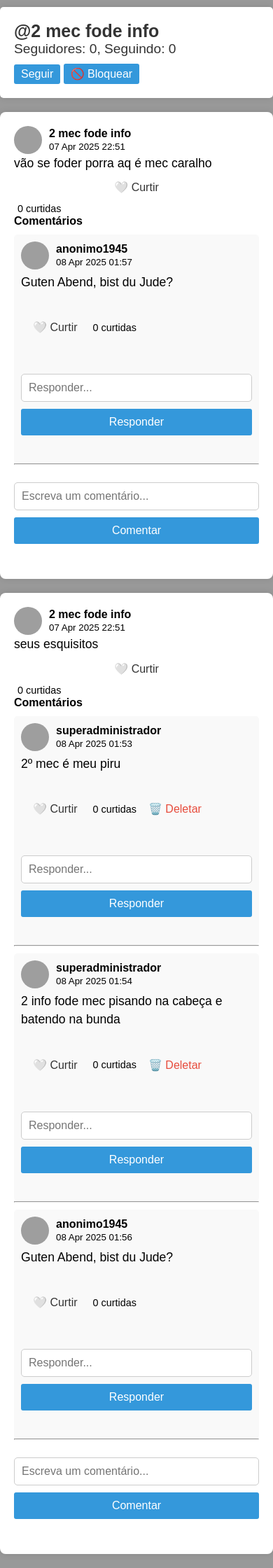
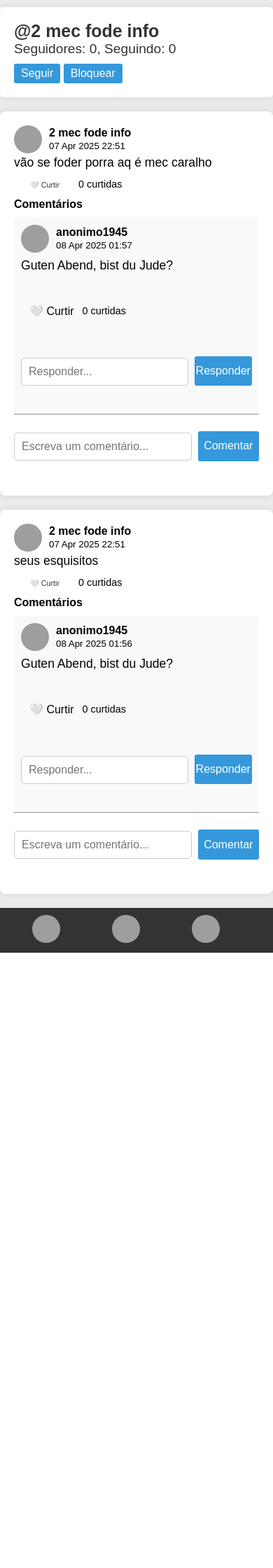
Before and after one commit to eovieira/IFSP-ARQ_-_Social_Network, a Flask app: a page that uses socialnetwork/templates/utils/perfil.html in a window 390 px wide. Shown: the part 185-2425 px from the top of the page at 70% size. After the commit the page ends 1546 px from the top, so only its background shows below. Run offline with Flask 3, Linux system fonts and the light colour scheme; a user stored in the database is signed in; tables that the repository leaves empty hold one stand-in row (values such as "Sample post"); grey boxes are pictures that could not be loaded.

Commit message:
Até então, tudo está funcionando!

```diff
--- a/socialnetwork/main.py
+++ b/socialnetwork/main.py
@@ -6,6 +6,9 @@ from db import db
 import hashlib
 import sqlite3
 from datetime import datetime
+from pytz import timezone
+
+brasilia = timezone('America/Sao_Paulo')
 
 app = Flask(__name__)
 app.secret_key = 'b1b39f3b13f4d82f957ee82b2aff10ae7d5903aa1ab6baa6c77664f667dde823'
@@ -27,14 +30,17 @@ def user_loader(id):
 def home():
     if current_user.is_authenticated:
         seguindo_ids = [rel.id_seguido for rel in current_user.seguindo]
+        bloqueado_ids = [rel.id_bloqueado for rel in current_user.bloqueados]
+        bloqueou_voce_ids = [rel.id_bloqueador for rel in current_user.bloqueado_por]
 
-        # Corrigido: passando o when como argumento posicional
         prioridade_case = case(
             (Publicacao.id_usuario.in_(seguindo_ids), 0),
             else_=1
         )
 
         publicacoes = Publicacao.query \
+            .filter(~Publicacao.id_usuario.in_(bloqueado_ids)) \
+            .filter(~Publicacao.id_usuario.in_(bloqueou_voce_ids)) \
             .order_by(prioridade_case, desc(Publicacao.data_criacao)) \
             .all()
     else:
@@ -201,8 +207,37 @@ def perfil(username):
     seguindo = user.seguindo.all()
     seguidores = user.seguidores.all()
 
-    current_user_blocked = current_user in user.bloqueados.all()  # Fui bloqueado
-    current_user_is_blocking = user in current_user.bloqueados.all()  # Eu bloqueei
+    # Lista de usuários bloqueados por quem está sendo visitado
+    bloqueados_por_user = {u.id for u in user.bloqueados.all()}
+    # Lista de usuários que o usuário atual bloqueou
+    bloqueados_por_current = {u.id for u in current_user.bloqueados.all()}
+
+    current_user_blocked = current_user.id in bloqueados_por_user
+    current_user_is_blocking = user.id in bloqueados_por_current
+
+    publicacoes = []
+
+    if not current_user_blocked:
+        for pub in user.publicacoes:
+            # Oculta publicações se o autor bloqueou o usuário atual
+            if pub.usuario.id in bloqueados_por_current:
+                continue
+
+            # Cria cópias filtradas dos comentários e respostas
+            comentarios_filtrados = []
+            for comentario in pub.comentarios:
+                if comentario.usuario.id in bloqueados_por_current:
+                    continue
+
+                respostas_filtradas = [
+                    r for r in comentario.respostas
+                    if r.usuario.id not in bloqueados_por_current
+                ]
+                comentario.respostas = respostas_filtradas
+                comentarios_filtrados.append(comentario)
+
+            pub.comentarios = comentarios_filtrados
+            publicacoes.append(pub)
 
     return render_template(
         'utils/perfil.html',
@@ -212,8 +247,10 @@ def perfil(username):
         quantia_seguidores=user.quantia_seguidores,
         quantia_seguindo=user.quantia_seguindo,
         current_user_blocked=current_user_blocked,
-        current_user_is_blocking=current_user_is_blocking
+        current_user_is_blocking=current_user_is_blocking,
+        publicacoes=publicacoes
     )
+
 
 @app.route('/seguir/<int:id_usuario>', methods=['POST'])
 @login_required
@@ -244,7 +281,8 @@ def seguir_usuario(id_usuario):
 def adicionar_publicacao():
     texto = request.form['texto']
     if texto:
-        publicacao = Publicacao(texto=texto, usuario_id=current_user.id, data_criacao=datetime.utcnow())
+        data_brasilia = datetime.now(brasilia)
+        publicacao = Publicacao(texto=texto, usuario_id=current_user.id, data_criacao=data_brasilia)
         db.session.add(publicacao)
         db.session.commit()
     return redirect(request.referrer or url_for('home'))
--- a/socialnetwork/static/base.css
+++ b/socialnetwork/static/base.css
@@ -8,7 +8,7 @@ body {
     font-family: Arial, sans-serif;
     margin: 0;
     padding: 0;
-    background-color: rgb(153, 153, 153);
+    background-color: rgb(235, 235, 235);
 }
 
 .container {
--- a/socialnetwork/static/footer.css
+++ b/socialnetwork/static/footer.css
@@ -1,3 +1,14 @@
+html, body {
+    height: 100%;
+    margin: 0;
+    display: flex;
+    flex-direction: column;
+}
+
+main {
+    flex: 1;
+}
+
 footer {
     background-color: #333;
     color: white;
--- a/socialnetwork/static/form.css
+++ b/socialnetwork/static/form.css
@@ -21,13 +21,20 @@ form a:hover {
 }
 
 .options {
-    text-align: center;
     margin-top: 20px;
+    display: flex;
+    align-items: center;
+    justify-content: center;
+
+}
+
+.options form {
+    display: inline-flex;
 }
 
 textarea {
-    width: 60%;
-    min-width: 300px;
+    width: 40vh;
+    height: 10vh;
     padding: 10px;
     font-size: 1em;
     border-radius: 5px;
@@ -168,3 +175,11 @@ textarea {
     padding: 0 20px;
     transition: .5s ease;
 }
+
+form .btn-publicar {
+    border: none;
+    border-radius: 5px;
+    border-color: none;
+    max-width: 20vh;
+    display: inline-block;
+}
--- a/socialnetwork/static/perfil.css
+++ b/socialnetwork/static/perfil.css
@@ -6,7 +6,8 @@
 .Perfil {
     background-color: white;
     padding: 20px;
-    margin: 10px 0;
+    margin: 10px auto;
+    max-width: 800px;
     border-radius: 5px;
     box-shadow: 0 0 10px rgba(0, 0, 0, 0.1);
 }
--- a/socialnetwork/static/publicacoes.css
+++ b/socialnetwork/static/publicacoes.css
@@ -1,14 +1,3 @@
-form input[type="text"] {
-    width: 100%;
-    max-width: 100%;
-    padding: 10px;
-    margin: 10px 0;
-    font-size: 1em;
-    border: 1px solid #ccc;
-    border-radius: 5px;
-    box-sizing: border-box;
-}
-
 .publicacoes {
     max-width: 800px;
     margin: 20px auto;
@@ -16,10 +5,12 @@ form input[type="text"] {
     padding: 20px;
     border-radius: 8px;
     box-shadow: 0 0 10px rgba(0, 0, 0, 0.1);
+    word-wrap: break-word;
 }
 
 .publicacao {
-    margin-bottom: 20px;
+    margin-top: 2.5vh;
+    margin-bottom: 1.5vh;
 }
 
 .topo-publicacao {
@@ -35,7 +26,7 @@ form input[type="text"] {
 .comentario .acoes a,
 .publicacoes .acoes a {
     display: inline-block;
-    margin-right: 10px;
+    margin: 0;
     font-size: 1em;
     /* Mesmo tamanho de fonte do comentário */
     text-decoration: none;
@@ -46,12 +37,13 @@ form input[type="text"] {
 
 .comentario .acoes span,
 .publicacoes .acoes span {
-    margin-left: 5px;
+    margin: 0;
     font-size: 0.9em;
 }
 
 .comentario .acoes a.botao-like,
 .publicacoes .acoes a.botao-like {
+    max-width: 16%;
     color: #333;
     cursor: pointer;
     transition: color 0.3s ease;
@@ -59,16 +51,21 @@ form input[type="text"] {
 
 .comentario .acoes a.botao-deletar,
 .publicacoes .acoes a.botao-deletar {
+    max-width: 14%;
+    float: right;
     color: #e74c3c;
     cursor: pointer;
     transition: color 0.3s ease;
 }
 
 .comentario .acoes a.botao-like:hover,
-.publicacoes .acoes a.botao-like:hover,
+.publicacoes .acoes a.botao-like:hover {
+    color: black;
+}
+
 .comentario .acoes a.botao-deletar:hover,
 .publicacoes .acoes a.botao-deletar:hover {
-    color: #555;
+    color: #a70f0f;
 }
 
 .comentario,
@@ -97,14 +94,43 @@ form input[type="text"] {
     align-items: center;
 }
 
+.form-publicar {
+    display: flex;
+    margin-top: 1.5vh;
+    max-width: 100%;
+}
+
+.form-publicar input {
+    min-width: 50%;
+    max-width: 75%;
+    max-height: 10vh;
+    border: 1px solid #ccc;
+}
+.form-publicar button {
+    margin-top: 2vh;
+    max-height: 10vh;
+    margin-left: 1vh;
+    flex-grow: 1;
+    padding: 10px;
+    font-size: 1em;
+    border: 1px solid #2980b9;
+    border-radius: 3px;
+}
+
 .form-comentario,
 .form-resposta {
     display: flex;
     margin-top: 15px;
 }
 
+.form-comentario input {
+    min-width: 40%;
+    max-width: 60%;
+}
+
 .form-comentario input,
 .form-resposta input {
+    max-height: 5vh;
     flex-grow: 1;
     padding: 10px;
     font-size: 1em;
@@ -114,10 +140,14 @@ form input[type="text"] {
 
 .form-comentario button,
 .form-resposta button {
-    padding: 10px 15px;
+    padding: 0;
+    margin-top: 1.9vh;
+    margin-left: 1vh;
+    min-width: 20%;
+    height: 5vh;
     font-size: 1em;
-    margin-left: 10px;
     background-color: #3498db;
+    border: 1px solid #2980b9;
     color: white;
     border: none;
     border-radius: 3px;
@@ -137,7 +167,6 @@ form button {
     border: 2px solid #333;
     border-radius: 40px;
     font-size: 1em;
-    color: white;
     transition: .5s ease;
 }
 
@@ -152,6 +181,24 @@ a {
     border-radius: 5px;
 }
 
-a:hover {
-    background-color: #40404037;
+.publicacao .user {
+    animation: none;
+    color: black;
+    text-decoration: none;
+    padding: 0;
 }
+
+.publicacao .user:hover {
+    animation: none;
+    color: #2e2d2d37;
+}
+
+form input[type="text"] {
+    max-width: 100%;
+    padding: 10px;
+    margin: 10px 0;
+    font-size: 1em;
+    border: 1px solid #ccc;
+    border-radius: 5px;
+    box-sizing: border-box;
+}
--- a/socialnetwork/static/responsive.css
+++ b/socialnetwork/static/responsive.css
@@ -13,21 +13,65 @@
     }
 
     .form-comentario,
-    .form-resposta {
-        flex-direction: column;
+    .form-resposta,
+    .form-publicar {
+        flex-direction: row;
+    }
+
+    .form-publicar input {
+        margin: 0;
+        width: 70%;
+        max-width: 75%;
+        height: 5vh;
+    }
+    .form-publicar button {
+        margin: 0;
+        width: 20%;
+        max-width: 75%;
+        margin-left: 1vh;
+        height: 5vh;
     }
 
     .form-comentario input,
-    .form-resposta input,
-    .form-comentario button,
-    .form-resposta button {
-        width: 100%;
+    .form-resposta input {
+        width: 70%;
+        max-width: 75%;
         margin-bottom: 10px;
     }
 
     .form-comentario button,
     .form-resposta button {
-        margin-left: 0;
+        margin-top: 2.5%;
+        margin-left: 2.5%;
+        min-width: 25%;
+    }
+
+    .comentario .acoes span,
+    .publicacoes .acoes span {
+        margin: 0;
+        font-size: 0.9em;
+    }
+
+    .comentario .acoes a.botao-like,
+    .publicacoes .acoes a.botao-like {
+        padding: 1.5vh 0  1.5vh 0;
+        font-size: 2.75vw;
+        max-width: 25%;
+        max-height: 20%;
+        color: #333;
+        cursor: pointer;
+        transition: color 0.3s ease;
+    }
+
+    .comentario .acoes a.botao-deletar,
+    .publicacoes .acoes a.botao-deletar {
+        max-width: 25%;
+        font-size: 2.75vw;
+        max-height: 20%;
+        float: right;
+        color: #e74c3c;
+        cursor: pointer;
+        transition: color 0.3s ease;
     }
 }
 
@@ -52,7 +96,7 @@
 
 @media (max-width: 480px) {
     .container-box span {
-        display: none;
+        display: auto;
     }
 
     .form-container {
--- a/socialnetwork/templates/utils/perfil.html
+++ b/socialnetwork/templates/utils/perfil.html
@@ -56,9 +56,8 @@
         </div>
         {% elif current_user_is_blocking %}
         <div class="Perfil">
-            <p>Seguidores: {{ quantia_seguidores }}, Seguindo: {{ quantia_seguindo }}</p>
             <p>Você bloqueou {{ user.username }}</p>
-            <a href="{{ url_for('desbloquear', username=user.username) }}" class="botao">🔓 Desbloquear</a>
+            <a href="{{ url_for('desbloquear', username=user.username) }}" class="botao">Desbloquear</a>
         </div>
         {% else %}
         <div class="Perfil">
@@ -71,13 +70,15 @@
             {% else %}
             <a href="{{ url_for('seguir', username=user.username) }}" class="botao">Seguir</a>
             {% endif %}
-            {% if not current_user.bloqueados.filter_by(id_bloqueado=user.id).first() %}
-            <a href="{{ url_for('bloquear', username=user.username) }}" class="botao">🚫 Bloquear</a>
+            {% if current_user.bloqueados.filter_by(id_bloqueado=user.id).first() %}
+            <a href="{{ url_for('desbloquear', username=user.username) }}" class="botao">Desbloquear</a>
+            {% else %}
+            <a href="{{ url_for('bloquear', username=user.username) }}" class="botao">Bloquear</a>
             {% endif %}
             {% endif %}
         </div>
 
-        {% for publicacao in user.publicacoes %}
+        {% for publicacao in publicacoes %}
         <div class="publicacoes">
             <div class="topo-publicacao">
                 <img class="icon" src="{{ url_for('static', filename='default_avatar.png') }}" alt="Avatar">
@@ -90,7 +91,7 @@
                 <p>{{ publicacao.texto }}</p>
             </div>
             <div class="acoes">
-                <form method="POST"
+                <form class="botao-like" method="POST"
                     action="{{ url_for('descurtir_publicacao' if current_user.curtiu(publicacao) else 'curtir_publicacao', publicacao_id=publicacao.id) }}"
                     style="display:inline;">
                     <a href="#" onclick="this.closest('form').submit();" class="botao-like">
@@ -98,15 +99,8 @@
                     </a>
                 </form>
                 <span>{{ publicacao.curtidas | length }} curtidas</span>
-                {% if publicacao.usuario.id == current_user.id %}
-                <form method="POST" action="{{ url_for('deletar_publicacao', publicacao_id=publicacao.id) }}"
-                    style="display:inline;">
-                    <a href="#"
-                        onclick="return confirm('Tem certeza que deseja deletar esta publicação?') && this.closest('form').submit();"
-                        class="botao-deletar">🗑️ Deletar</a>
-                </form>
-                {% elif current_user.cargo == 'Superadministrador' %}
-                <form method="POST" action="{{ url_for('deletar_publicacao', publicacao_id=publicacao.id) }}"
+                {% if publicacao.usuario.id == current_user.id or current_user.cargo == 'Superadministrador' %}
+                <form class="botao-deletar" method="POST" action="{{ url_for('deletar_publicacao', publicacao_id=publicacao.id) }}"
                     style="display:inline;">
                     <a href="#"
                         onclick="return confirm('Tem certeza que deseja deletar esta publicação?') && this.closest('form').submit();"
@@ -129,27 +123,19 @@
                     <p>{{ comentario.texto }}</p>
                 </div>
                 <div class="acoes">
-                    <form method="POST"
+                    <form class="botao-like" method="POST"
                         action="{{ url_for('descurtir_comentario' if current_user.curtiu(comentario) else 'curtir_comentario', comentario_id=comentario.id) }}"
                         style="display:inline;">
-                        <a href="#" onclick="this.closest('form').submit();" class="botao-like">
+                        <a href="#" onclick="this.closest('form').submit();">
                             {{ '❤️ Descurtir' if current_user.curtiu(comentario) else '🤍 Curtir' }}
                         </a>
                     </form>
                     <span>{{ comentario.curtidas.count() }} curtidas</span>
-                    {% if comentario.usuario.id == current_user.id %}
-                    <form method="POST" action="{{ url_for('deletar_comentario', comentario_id=comentario.id) }}"
+                    {% if comentario.usuario.id == current_user.id or current_user.cargo == 'Superadministrador' %}
+                    <form class="botao-deletar" method="POST" action="{{ url_for('deletar_comentario', comentario_id=comentario.id) }}"
                         style="display:inline;">
                         <a href="#"
-                            onclick="return confirm('Deseja deletar este comentário?') && this.closest('form').submit();"
-                            class="botao-deletar">🗑️ Deletar</a>
-                    </form>
-                    {% elif current_user.cargo == 'Superadministrador' %}
-                    <form method="POST" action="{{ url_for('deletar_comentario', comentario_id=comentario.id) }}"
-                        style="display:inline;">
-                        <a href="#"
-                            onclick="return confirm('Deseja deletar este comentário?') && this.closest('form').submit();"
-                            class="botao-deletar">🗑️ Deletar</a>
+                            onclick="return confirm('Deseja deletar este comentário?') && this.closest('form').submit();">🗑️ Deletar</a>
                     </form>
                     {% endif %}
                 </div>
@@ -168,15 +154,8 @@
                         <div class="texto-publicacao resposta-texto">
                             <p>{{ resposta.texto }}</p>
                         </div>
-                        {% if resposta.usuario.id == current_user.id %}
-                        <form method="POST" action="{{ url_for('deletar_resposta', resposta_id=resposta.id) }}"
-                            style="display:inline;">
-                            <a href="#"
-                                onclick="return confirm('Deseja deletar esta resposta?') && this.closest('form').submit();"
-                                class="botao-deletar">🗑️ Deletar</a>
-                        </form>
-                        {% elif current_user.cargo == 'Superadministrador' %}
-                        <form method="POST" action="{{ url_for('deletar_resposta', resposta_id=resposta.id) }}"
+                        {% if resposta.usuario.id == current_user.id or current_user.cargo == 'Superadministrador' %}
+                        <form class="botao-deletar" method="POST" action="{{ url_for('deletar_resposta', resposta_id=resposta.id) }}"
                             style="display:inline;">
                             <a href="#"
                                 onclick="return confirm('Deseja deletar esta resposta?') && this.closest('form').submit();"
@@ -196,7 +175,6 @@
             <hr>
             {% endfor %}
 
-            <!-- 🔹 Formulário para novo comentário -->
             <form method="POST" action="{{ url_for('comentar_publicacao', publicacao_id=publicacao.id) }}"
                 class="form-comentario">
                 <input type="text" name="texto" placeholder="Escreva um comentário..." required>
@@ -206,6 +184,20 @@
         {% endfor %}
         {% endif %}
     </main>
+    <footer>
+        <ul>
+            <li><a href="https://www.arq.ifsp.edu.br/"><img class="icon"
+                        src="https://www.arq.ifsp.edu.br/images/conteudo/logo_ifsp.png" alt="Site do IFSP"></a>
+            </li>
+            <li><a href="https://suap.ifsp.edu.br/accounts/login/?next=/"><img class="icon"
+                        src="https://play-lh.googleusercontent.com/SPxHi3OAXC4sT0LP2i7VKuvlMJOGS58x4ChB8Tmllj0A3A0jvYuhWAremht02Y6YY30"
+                        alt="SUAP"></a>
+            </li>
+            <li><a href="https://moodle.arq.ifsp.edu.br/login/index.php"><img class="icon"
+                        src="https://www.datocms-assets.com/58969/1688659576-moodle-integration.png" alt="Moodle"></a>
+            </li>
+        </ul>
+    </footer>
 </body>
 
 </html>
```
Also changed, not shown: socialnetwork/templates/index.html (+40 -18 lines), instance/database.db.
